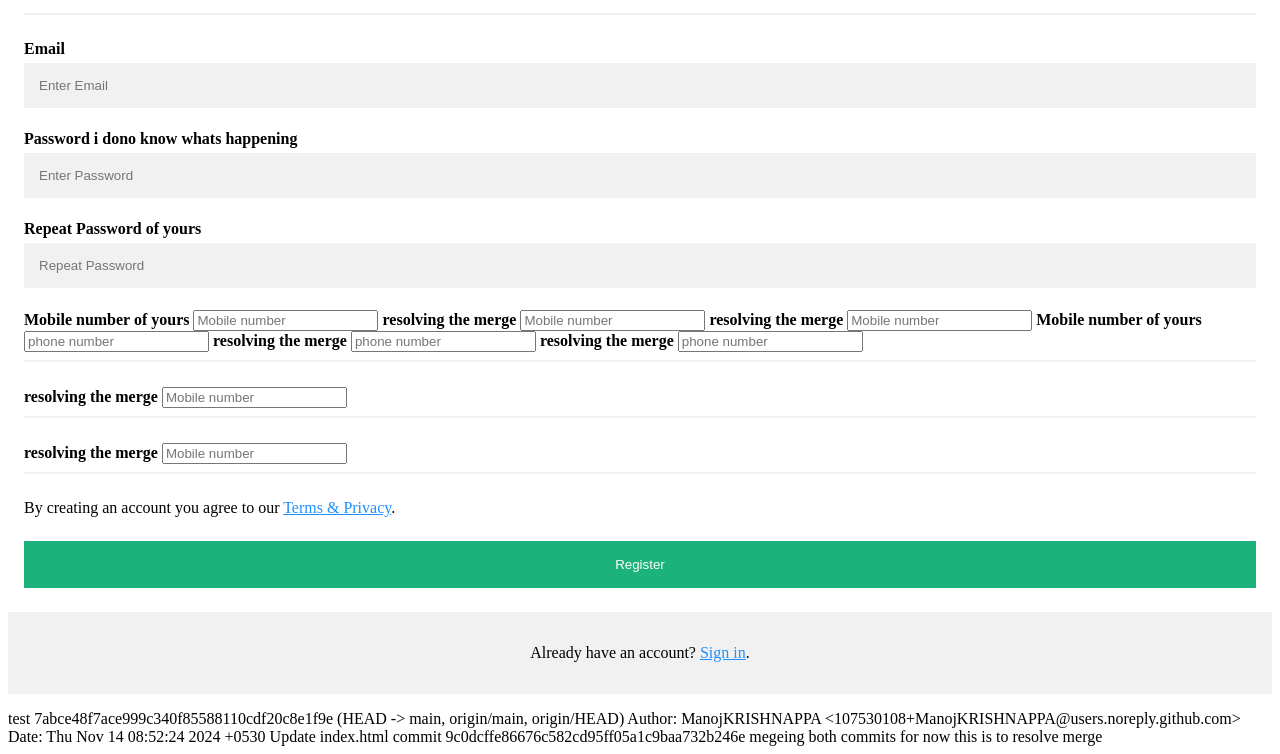
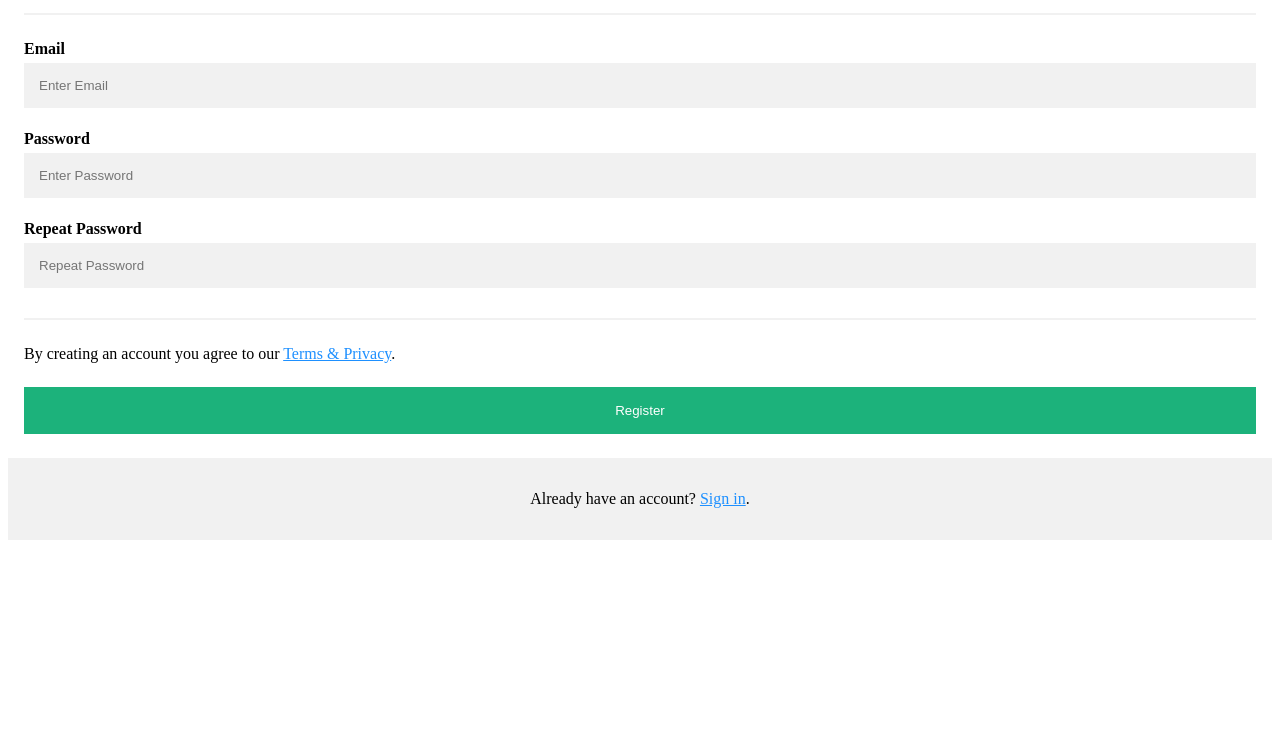
Before and after one commit to ambikachatra/career-devops-micro, a plain HTML site: page index.html in a window 1280 px wide. Shown: the part 125-879 px from the top of the page. After the commit the page ends 800 px from the top, so only its background shows below. Drawn offline with Linux system fonts and the light colour scheme.

Commit message:
code is updated

```diff
--- a/index.html
+++ b/index.html
@@ -1,5 +1,4 @@
 <style>
-
 * {box-sizing: border-box}
 
 /* Add padding to containers */
@@ -54,9 +53,7 @@ a {
   background-color: #f1f1f1;
   text-align: center;
 }
-
 </style>
-
 
 <form action="action_page.php">
   <div class="container">
@@ -67,45 +64,11 @@ a {
     <label for="email"><b>Email</b></label>
     <input type="text" placeholder="Enter Email" name="email" id="email" required>
 
-    <label for="psw"><b>Password i dono know whats happening </b></label>
+    <label for="psw"><b>Password</b></label>
     <input type="password" placeholder="Enter Password" name="psw" id="psw" required>
 
-    <label for="psw-repeat"><b>Repeat Password of yours </b></label>
+    <label for="psw-repeat"><b>Repeat Password</b></label>
     <input type="password" placeholder="Repeat Password" name="psw-repeat" id="psw-repeat" required>
-
-    <label for="mobile"><b>Mobile number of yours</b></label>
-    <input type="mobile" placeholder="Mobile number" name="mobile" id="mobile" required>
-
-    <label for="mobile"><b>resolving the merge</b></label>
-    <input type="mobile" placeholder="Mobile number" name="mobile" id="mobile" required>
-
-    <label for="mobile"><b>resolving the merge</b></label>
-    <input type="mobile" placeholder="Mobile number" name="mobile" id="mobile" required>
- <label for="mobile"><b>Mobile number of yours</b></labee
-l>
-    <input type="phone number" placeholder="phone number" name=""
-phone number" id="phone number" required>
-
-    <label for="phone number"><b>resolving the merge</b></label>
-    <input type="phone number" placeholder="phone number" name=""
-phone number" id="phone number" required>
-
-    <label for="phone number"><b>resolving the merge</b></label>
-    <input type="phone number" placeholder="phone number" name=""
-phone number" id="phone number" required>
-
-
-
-
-
-    <hr>
-
-    <label for="mobile"><b>resolving the merge</b></label>
-    <input type="mobile" placeholder="Mobile number" name="mobile" id="mobile" required>
-    <hr>
-
-    <label for="mobile"><b>resolving the merge</b></label>
-    <input type="mobile" placeholder="Mobile number" name="mobile" id="mobile" required>
     <hr>
 
     <p>By creating an account you agree to our <a href="#">Terms & Privacy</a>.</p>
@@ -116,21 +79,3 @@ phone number" id="phone number" required>
     <p>Already have an account? <a href="#">Sign in</a>.</p>
   </div>
 </form>
-
-
-test
-
-
-
-7abce48f7ace999c340f85588110cdf20c8e1f9e (HEAD -> main, origin/main, origin/HEAD)
-Author: ManojKRISHNAPPA <107530108+ManojKRISHNAPPA@users.noreply.github.com>
-Date:   Thu Nov 14 08:52:24 2024 +0530
-
-    Update index.html
-
-commit 9c0dcffe86676c582cd95ff05a1c9baa732b246e
-
-
-
-megeing both commits for now
-this is to resolve merge
```
